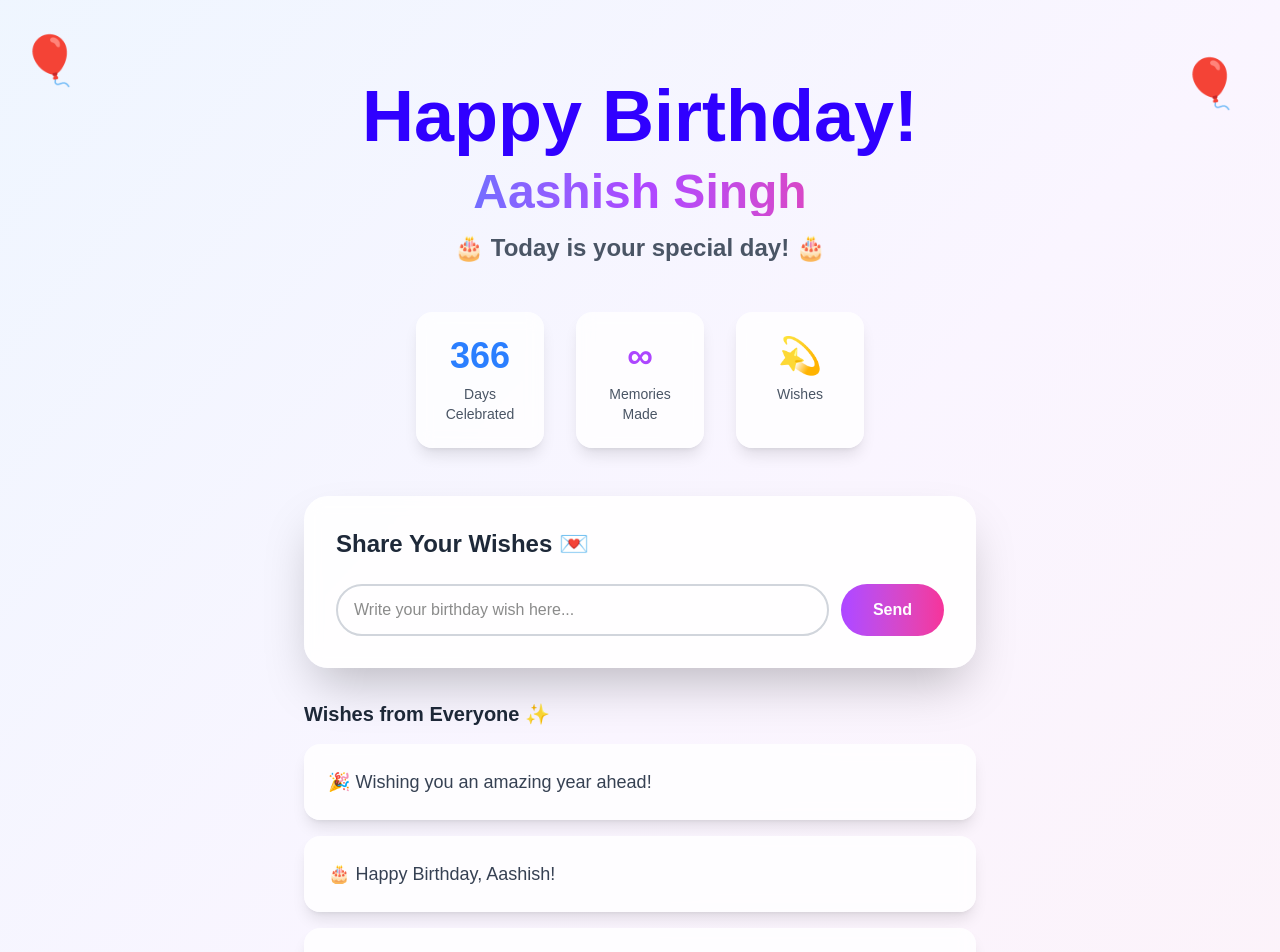
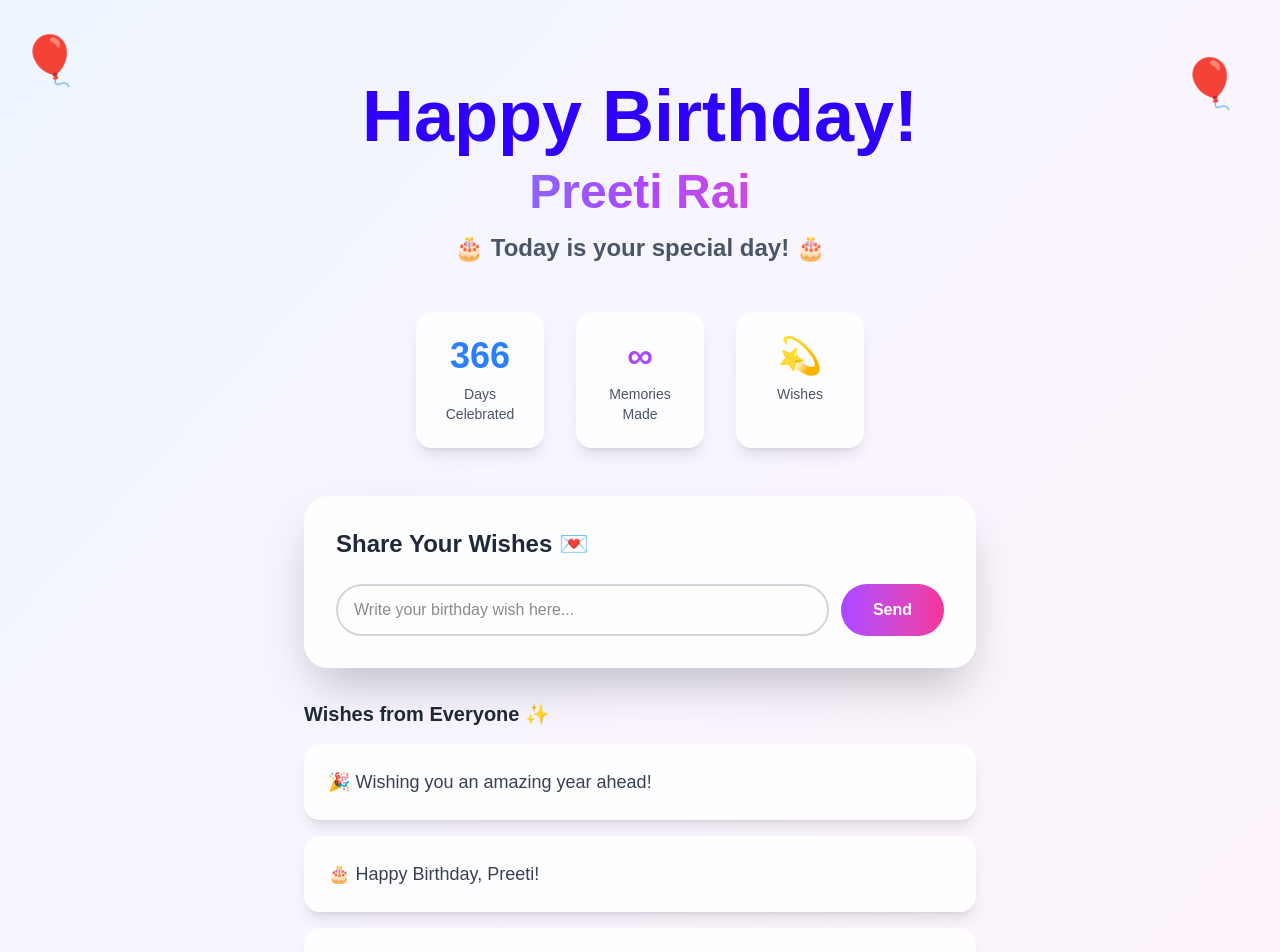
Before and after one commit to isatishsingh/100xdevs-ci-cd, a Next.js app: page / in a window 1280 px wide. Shown: the top 952 px of the page. Built offline with nearby package versions, Linux system fonts and the light colour scheme.

Commit message:
changing ui

```diff
--- a/app/page.tsx
+++ b/app/page.tsx
@@ -16,7 +16,7 @@ export default function BirthdayWish() {
   const [confetti, setConfetti] = useState<Confetti[]>([]);
   const [wishes, setWishes] = useState<string[]>([
     "🎉 Wishing you an amazing year ahead!",
-    "🎂 Happy Birthday, Aashish!",
+    "🎂 Happy Birthday, Preeti!",
     "🎈 May all your dreams come true",
     "🌟 Another year older, another year wiser",
     "🎊 You're awesome! Have a fantastic day",
@@ -90,7 +90,7 @@ export default function BirthdayWish() {
             Happy Birthday!
           </h1>
           <p className="text-4xl md:text-5xl font-bold text-transparent bg-clip-text bg-gradient-to-r from-blue-500 via-purple-500 to-pink-500 mb-4">
-            Aashish Singh
+            Preeti Rai
           </p>
           <p className="text-xl md:text-2xl text-gray-600 dark:text-gray-300 font-semibold">
             🎂 Today is your special day! 🎂
```
